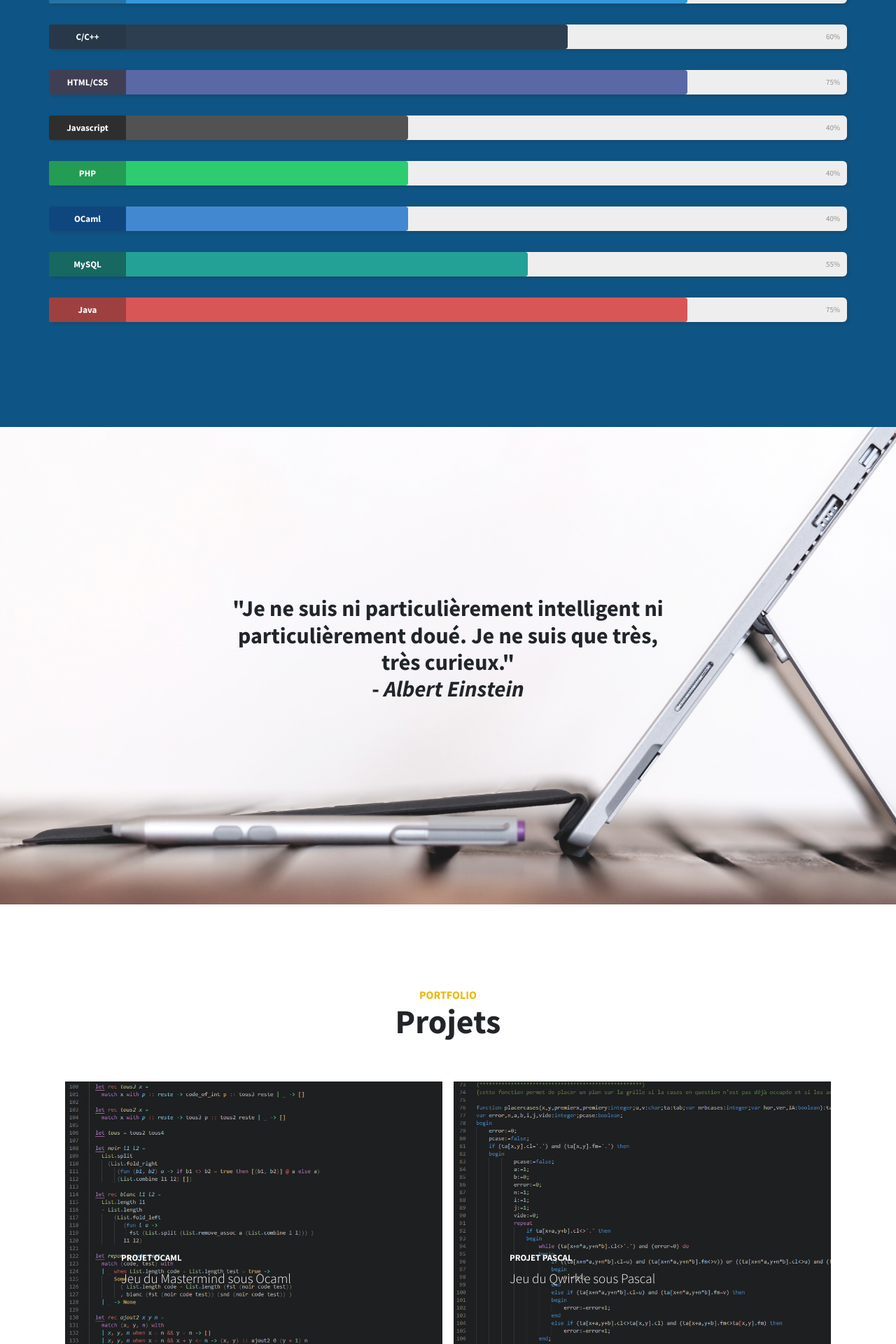
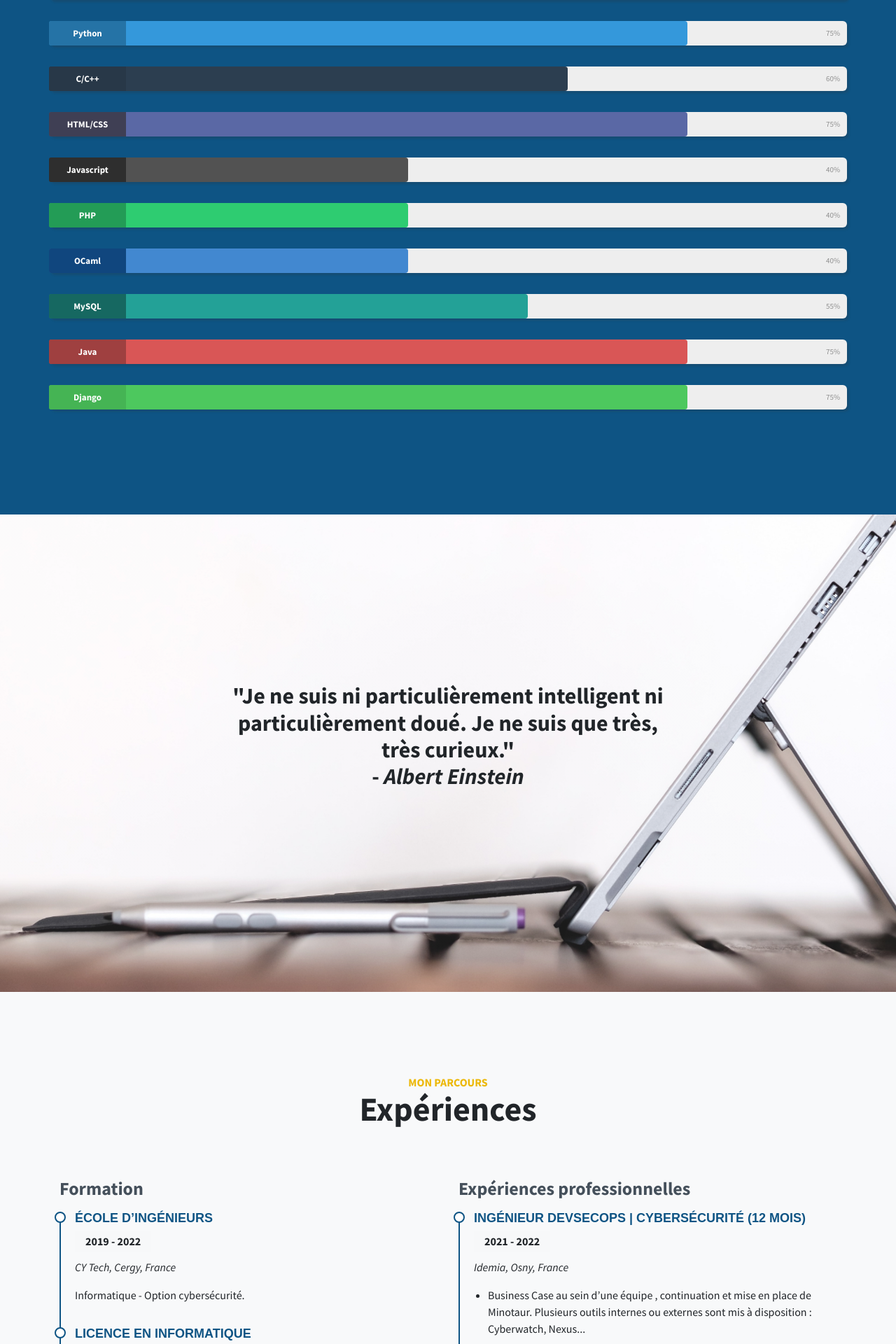
Before and after one commit to Naretto95/naretto95.github.io, a PHP site: page / in a window 1280 px wide. Shown: the part 1600-3520 px from the top of the page at 70% size. Run offline with PHP 8.4, Linux system fonts and the light colour scheme.

Commit message:
Add education and experience timeline

```diff
--- a/css/style.css
+++ b/css/style.css
@@ -601,3 +601,107 @@ a.btn-customized-4.btn-customized-light.btn.btn-primary:not(:disabled):not(.disa
 	background-color: rgb(12, 74, 116) !important;
   border-color: rgb(12, 74, 116) !important;
 }
+
+#preloader {
+  position: fixed;
+  top: 0;
+  left: 0;
+  right: 0;
+  bottom: 0;
+  z-index: 9999;
+  overflow: hidden;
+  background: #fff;
+}
+
+#preloader:before {
+  content: "";
+  position: fixed;
+  top: calc(50% - 30px);
+  left: calc(50% - 30px);
+  border: 6px solid #0E5484;
+  border-top-color: #fff;
+  border-bottom-color: #fff;
+  border-radius: 50%;
+  width: 60px;
+  height: 60px;
+  -webkit-animation: animate-preloader 1s linear infinite;
+  animation: animate-preloader 1s linear infinite;
+}
+
+@-webkit-keyframes animate-preloader {
+  0% {
+    transform: rotate(0deg);
+  }
+
+  100% {
+    transform: rotate(360deg);
+  }
+}
+
+@keyframes animate-preloader {
+  0% {
+    transform: rotate(0deg);
+  }
+
+  100% {
+    transform: rotate(360deg);
+  }
+}
+
+.resume .resume-title {
+  font-size: 26px;
+  font-weight: 700;
+  margin-top: 20px;
+  margin-bottom: 20px;
+  color: #45505b;
+}
+
+.resume .resume-item {
+  padding: 0 0 20px 20px;
+  margin-top: -2px;
+  border-left: 2px solid #0E5484;
+  position: relative;
+}
+
+.resume .resume-item h4 {
+  line-height: 18px;
+  font-size: 18px;
+  font-weight: 600;
+  text-transform: uppercase;
+  font-family: "Poppins", sans-serif;
+  color: #0E5484;
+  margin-bottom: 10px;
+}
+
+.resume .resume-item h5 {
+  font-size: 16px;
+  background: #f7f8f9;
+  padding: 5px 15px;
+  display: inline-block;
+  font-weight: 600;
+  margin-bottom: 10px;
+}
+
+.resume .resume-item ul {
+  padding-left: 20px;
+}
+
+.resume .resume-item ul li {
+  padding-bottom: 10px;
+}
+
+.resume .resume-item:last-child {
+  padding-bottom: 0;
+}
+
+.resume .resume-item::before {
+  content: "";
+  position: absolute;
+  width: 16px;
+  height: 16px;
+  border-radius: 50px;
+  left: -9px;
+  top: 0;
+  background: #fff;
+  border: 2px solid #0E5484;
+}
--- a/index.html
+++ b/index.html
@@ -43,13 +43,16 @@
 
       <ul class="list-unstyled menu-elements">
           <li>
-              <a class="scroll-link js-scroll-trigger" href="#top-content"><i class="fas fa-home"></i> Top</a>
+              <a class="scroll-link js-scroll-trigger" href="#top-content"><i class="fas fa-home"></i>Accueil</a>
           </li>
           <li>
               <a class="scroll-link js-scroll-trigger" href="#about"><i class="fas fa-user"></i> À Propos</a>
           </li>
           <li>
               <a class="scroll-link js-scroll-trigger" href="#competences"><i class="fas fa-pencil-alt"></i> Mes compétences</a>
+          </li>
+          <li>
+            <a class="scroll-link js-scroll-trigger" href="#experiences"><i class="fas fa-file"></i> Expériences</a>
           </li>
           <li>
               <a class="scroll-link js-scroll-trigger" href="#portfolio"><i class="fas fa-clipboard"></i> Portfolio</a>
@@ -60,10 +63,10 @@
               </a>
               <ul class="collapse list-unstyled" id="otherSections">
                   <li>
-                      <a class="scroll-link js-scroll-trigger" href="https://github.com/Naretto95/PascalProject-Qwirkle" target="_blank">Projet Pascal</a>
+                      <a class="scroll-link js-scroll-trigger" href="http://django-vault.herokuapp.com/" target="_blank">Projet Django "Vault"</a>
                   </li>
                   <li>
-                      <a class="scroll-link js-scroll-trigger" href="https://github.com/Naretto95/OCamlProject-Mastermind" target="_blank">Projet Ocaml</a>
+                      <a class="scroll-link js-scroll-trigger" href="https://github.com/Naretto95/Flask-Cryptography" target="_blank">Projet Flask</a>
                   </li>
                   <li>
                       <a class="scroll-link js-scroll-trigger" href="https://github.com/Naretto95?tab=repositories" target="_blank">Autres</a>
@@ -96,7 +99,7 @@
       </a>
       <h1 class="mb-1">Lilian <a class="nom">Naretto</a></h1>
       <h3 class="mb-5">
-        <em>Etudiant à CY Tech</em>
+        <em>Ingénieur informatique | DevSecOps</em>
       </h3>
       <a class="btn btn-primary btn-xl js-scroll-trigger" href="#about">En savoir plus</a>
     </div>
@@ -109,9 +112,12 @@
         <div class="col-lg-10 mx-auto">
           <h2>À Propos</h2>
           <p class="lead mb-5">
-          Je suis actuellement étudiant en dernière année d’école d’ingénieurs à CY Tech de Cergy, sous contrat d'alternance chez Idemia jusqu'en septembre 2022.</p>
+            "Fais de ta vie un rêve, et de ton rêve ta réalité."(Antoine de St Exupéry)
+            <br>
+            Curieux et passionné, mon parcours est jalonné d'expériences qui m’ont permis d’acquérir des compétences très diverses. Diplômé en tant qu'ingénieur informatique à CY TECH, je suis actuellement en Corée du Sud, pour un retour en France en septembre 2023 </p>
           <a class="animated fadeInUp wow btn btn-dark btn-xl js-scroll-trigger" href="https://drive.google.com/file/d/1LJB8SjMsjs-f_uGDCGw4ELYCZ4Sqd_Ac/view" target="_blank">Mon CV</a>
           <a class="animated fadeInUp wow btn btn-xl btn-primary js-scroll-trigger" href="#competences">Mes compétences</a>
+          <a class="animated fadeInUp wow btn btn-xl btn-dark js-scroll-trigger" href="#experiences">Mon parcours</a>
         </div>
       </div>
     </div>
@@ -173,9 +179,15 @@
           <div class="skill-bar-percent">55%</div>
         </div> <!-- End Skill Bar -->
 
-        <div class="animated wow fadeInRight skillbar clearfix " data-percent="80%">
+        <div class="animated wow fadeInLeft skillbar clearfix " data-percent="80%">
           <div class="skillbar-title" style="background: #B14747;"><span>Java</span></div>
           <div class="skillbar-bar" style="background: #D95656;"></div>
+          <div class="skill-bar-percent">75%</div>
+        </div> <!-- End Skill Bar -->
+
+        <div class="animated wow fadeInRight skillbar clearfix " data-percent="80%">
+          <div class="skillbar-title" style="background: #4dc85e;"><span>Django</span></div>
+          <div class="skillbar-bar" style="background: #4dc85e;"></div>
           <div class="skill-bar-percent">75%</div>
         </div> <!-- End Skill Bar -->
       </div>
@@ -188,8 +200,80 @@
     </div>
   </section>
 
+  <!-- expériences -->
+  <section class="content-section bg-light" id="experiences">
+    <div class="container">
+      <div class="content-section-heading text-center">
+        <h3 class="text-secondary mb-0">Mon parcours</h3>
+        <h2 class="mb-5">Expériences</h2>
+      </div>
+      <div class="row">
+        <section id="resume" class="resume">
+          <div class="container">
+            <div class="row">
+              <div class="animated wow slow fadeInLeft col-lg-6">
+                <h3 class="resume-title">Formation</h3>
+                <div class="resume-item">
+                  <h4>École d’ingénieurs</h4>
+                  <h5>2019 - 2022</h5>
+                  <p><em>CY Tech, Cergy, France</em></p>
+                  <p>Informatique - Option cybersécurité.</p>
+                </div>
+                <div class="resume-item">
+                  <h4>Licence en informatique</h4>
+                  <h5>2017 - 2020</h5>
+                  <p><em>CY Cergy Paris Université, Cergy, France</em></p>
+                  <p>Licence obtenue en double diplôme.</p>
+                </div>
+                <div class="resume-item">
+                  <h4>École d’ingénieurs</h4>
+                  <h5>2017 - 2019</h5>
+                  <p><em>CY Tech, Cergy, France</em></p>
+                  <p>Classe préparatoire intégrée.</p>
+                </div>
+                <div class="resume-item">
+                  <h4>Baccalauréat série S</h4>
+                  <h5>2015 - 2017</h5>
+                  <p><em>Lycée Jean Jaurès, Argenteuil, France</em></p>
+                  <p>Spécialité ISN (Informatique et Sciences du Numérique).</p>
+                </div>
+              </div>
+              <div class="animated wow slow fadeInRight col-lg-6">
+                <h3 class="resume-title">Expériences professionnelles</h3>
+                <div class="resume-item">
+                  <h4>Ingénieur DevSecOps | cybersécurité (12 mois)</h4>
+                  <h5>2021 - 2022</h5>
+                  <p><em>Idemia, Osny, France</em></p>
+                  <ul>
+                    <li>Business Case au sein d’une équipe , continuation et mise en place de Minotaur. Plusieurs outils internes ou externes sont mis à disposition : Cyberwatch, Nexus...</li>
+                    <li>Mise un place d'un processus d'administration et de traitement des failles détectées.</li>
+                    <li>Utilisation des outils DevSecOps, mettre en place le hardening, et faire des tests d'intrusion (pentest) sur Minotaur.</li>
+                    <li>Déploiement continu de l'application via divers outils : Jenkins, Nginx, Gunicorn... et analyse de code via SonarQube et Nexus IQ.</li>
+                    <li>Mise en place complète de la base de donnée (postgreSQL).</li>
+                    <li>Automatisation de la collection des données (Cyberwatch, PDF, HTML, XML, CSV).</li>
+                    <li>Présentation orale bimensuel au sein de l'équipe pour montrer les avancements du projet.</li>
+                    <li>Création d'un AD FS pour l'équipe, intégration de Minotaur dans l'AD d'Idemia.</li>
+                  </ul>
+                </div>
+                <div class="resume-item">
+                  <h4>Stagiaire DevSecOps | cybersécurité (6 mois)</h4>
+                  <h5>2021</h5>
+                  <p><em>Idemia, Osny, France</em></p>
+                  <ul>
+                    <li>Création d'une solution de référencement des éléments logiciels et matériels installés sur les projets à l'aide du framework Django (nom de code : Minotaur) en autonomie.
+                      Cette base permettra de faire des audits de sécurité sur la vulnérabilité des projets déployés.</li>
+                  </ul>
+                </div>
+              </div>
+            </div>
+
+          </div>
+        </section>
+      </div>
+  </section>
+
   <!-- Portfolio -->
-  <section class="content-section" id="portfolio">
+  <section class="content-section bg-light" style="padding-top: 0;" id="portfolio">
     <div class="container">
       <div class="content-section-heading text-center">
         <h3 class="text-secondary mb-0">Portfolio</h3>
@@ -219,22 +303,22 @@
           </a>
         </div>
         <div class="col-lg-6">
-          <a class="animated fadeInLeft portfolio-item wow slow" href="https://github.com/Naretto95/WebProject-Kunu" target="_blank">
+          <a class="animated fadeInLeft portfolio-item wow slow" href="https://github.com/Naretto95/Flask-Cryptography" target="_blank">
             <span class="caption">
               <span class="caption-content">
-                <h2>Projet DevWeb #1</h2>
-                <p class="mb-0">Site complet développé pour une start-up</p>
+                <h2>Projet Flask</h2>
+                <p class="mb-0">Site complet développé avec le framework Flask dans le cadre d'un projet d'étude en cryptographie</p>
               </span>
             </span>
             <img class="img-fluid" src="img/portfolio-3.png" alt="">
           </a>
         </div>
         <div class="col-lg-6">
-          <a class="animated fadeInRight portfolio-item wow slow" href="https://github.com/Naretto95/WebProject-Forme-ation" target="_blank">
+          <a class="animated fadeInRight portfolio-item wow slow" href="http://django-vault.herokuapp.com/" target="_blank">
             <span class="caption">
               <span class="caption-content">
-                <h2>Projet DevWeb #2</h2>
-                <p class="mb-0">Site complet développé pour une start-up</p>
+                <h2>Projet Django "Vault"</h2>
+                <p class="mb-0">Site complet développé avec le framework Django permettant la détection de vulnérabilitées dans divers actifs</p>
               </span>
             </span>
             <img class="img-fluid" src="img/portfolio-4.png" alt="">
@@ -245,7 +329,7 @@
   </section>
 
   <!-- Footer -->
-  <footer class="footer text-center">
+  <footer class="footer text-center bg-light">
     <div class="container">
       <ul class="list-inline mb-5">
         <li class="list-inline-item">
@@ -259,7 +343,7 @@
           </a>
         </li>
       </ul>
-      <p class="text-muted small mb-0">Copyright &copy; Lilian Naretto 2020</p>
+      <p class="text-muted small mb-0">Copyright &copy; Lilian Naretto 2022</p>
     </div>
   </footer>
 
@@ -269,10 +353,10 @@
   <i class="fas fa-angle-up"></i>
 </a>
 
+<div id="preloader"></div>
+
 </div>
 <!-- End wrapper -->
-
-
   <!-- Bootstrap core JavaScript -->
   <script src="vendor/jquery/jquery.min.js"></script>
   <script src="vendor/bootstrap/js/bootstrap.bundle.min.js"></script>
@@ -281,7 +365,6 @@
   <script src="vendor/jquery-easing/jquery.easing.min.js"></script>
 
   <!-- Custom scripts -->
-
   <script src="js/wow.js"></script>
   <script>new WOW().init();</script>
   <script src="js/jquery.waypoints.min.js"></script>
--- a/js/scripts.js
+++ b/js/scripts.js
@@ -73,3 +73,8 @@ $trigger.waypoint(function(){
 		});
 	});
 },{offset:'100%'})
+
+window.onload = function(){
+	//hide the preloader
+	document.querySelector("#preloader").style.display = "none";
+}
```
Also changed, not shown: 1 other file.
